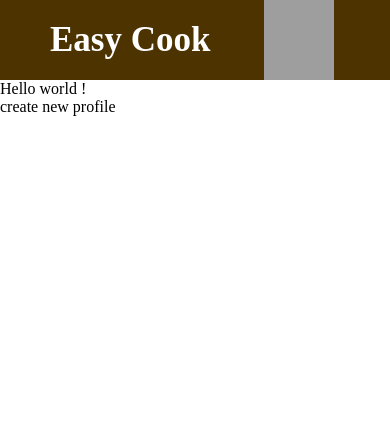
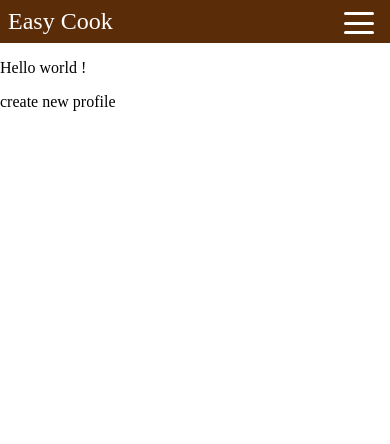
Before and after one commit to mbalon/easycook, a Django app: page /user/new-profile/ in a window 390 px wide. Shown: the top 444 px of the page. Run offline with Django 4.2, Linux system fonts and the light colour scheme; grey boxes are pictures that could not be loaded.

Commit message:
make responsive navbar to main page

```diff
--- a/static/css/styles.css
+++ b/static/css/styles.css
@@ -1,69 +1,95 @@
 *{
-    padding: 0;
-    margin: 0;
-    text-decoration: none;
-    list-style: none;
     box-sizing: border-box;
 }
 
 body{
     font-family: montserrat;
+    margin: 0;
+    padding: 0;
 }
 
-nav{
-    background: #4D3300;
-    height: 80px;
-    width: 100%;
+.navbar {
+    display: flex;
+    justify-content: space-between;
+    align-items: center;
+    background-color: #5b2c08;
+    color: white;
 }
 
-label.logo{
-    color: white;
-    font-size: 35px;
-    line-height: 80px;
-    padding: 0 50px;
-    font-weight: bold;
-    vertical-align: top;
+.brand-title{
+    font-size: 1.5rem;
+    margin: .5rem;
 }
 
-nav-ul{
-    float: right;
-    margin-right: 20px;
+.navbar-links ul {
+    margin: 0;
+    padding: 0;
+    display: flex;
 }
 
-nav ul li{
-    display: inline-block;
-    line-height: 60px;
-    margin: 0 5px;
+.navbar-links li{
+    list-style: none;
 }
 
-nav ul li a{
+.navbar-links li a{
+    text-decoration: none;
     color: white;
-    font-size: 17px;
-    padding: 7px 13px;
-    border-radius: 3px;
-    text-transform: uppercase;
+    padding: 1rem;
+    display: block;
 }
 
-a.active,a:hover{
-    background: #EAF277
-     transition: .5s;
+.navbar-links li:hover {
+    background-color: #815b3b;
 }
 
-.drop_menu_btn{
-    font-size: 30px;
-    float: right;
-    line-height: 60px;
-    margin-right: 20px;
-    cursor: pointer;
+.toggle-button{
+    position: absolute;
+    top: .75rem;
+    right: 1rem;
+    display: none;
+    flex-direction: column;
+    justify-content: space-between;
+    width: 30px;
+    height: 22px;
 }
 
-.right {
-  float: right;
-  padding: 10px;
+
+.toggle-button .bar {
+    height: 3px;
+    width: 100%;
+    background-color: white;
+    border-radius: 10px;
 }
 
-.clearfix::after {
-  content: "";
-  clear: both;
-  display: table;
+@media (max-width: 600px) {
+    .toggle-button {
+        display: flex;
+    }
+
+    .navbar-links {
+        display: none;
+        width: 100%;
+    }
+
+    .navbar {
+        flex-direction: column;
+        align-items: flex-start;
+    }
+
+    .navbar-links ul {
+        flex-direction: column;
+        width: 100%;
+    }
+
+    .navbar-links li {
+        text-align: center;
+    }
+
+    .navbar-links li a {
+        padding: .5rem 1rem;
+    }
+
+    .navbar-links.active {
+        display: flex;
+    }
 }
--- /dev/null
+++ b/static/script.js
@@ -0,0 +1,6 @@
+const toggleButton = document.getElementsByClassName('toggle-button')[0]
+const navbarLinks = document.getElementsByClassName('navbar-links')[0]
+
+toggleButton.addEventListener("click", () => {
+    navbarLinks.classList.toggle("active")
+})
--- a/templates/base.html
+++ b/templates/base.html
@@ -9,22 +9,30 @@
         <meta name="viewport" content="width=device-width, initial-scale=1.0">
         <title>{% block title %}{% endblock title %}</title>
         <link rel="stylesheet" type="text/css" href="{% static 'css/styles.css' %}"  />
+        <script src="{% static 'script.js'%}" defer></script>
     </head>
 
 
 
     <body>
-    <nav>
-        <label class="logo">Easy Cook</label>
-        <input type="image" id="drop_menu" name="drop_menu" src="{% static 'assets/icons/1046747.png' %}" width="70" height="80" alt="text">
+    <nav class="navbar">
+        <div class="brand-title">Easy Cook</div>
+        <a href="#" class="toggle-button">
+            <span class="bar"></span>
+            <span class="bar"></span>
+            <span class="bar"></span>
+        </a>
+        <div class="navbar-links">
             <ul>
                 <li><a class="active" href="#">Home</a></li>
                 <li><a href="#">About</a></li>
                 <li><a href="#">Sign up</a></li>
                 <li><a href="#">Sign in</a></li>
             </ul>
+        </div>
+        <!-- <input type="image" class="drop_menu_btn right" src="{% static 'assets/icons/1046747.png' %}" width="55" height="60" alt="text"> -->
+    </nav>
 
-    </nav>
     <p> Hello world !</p>
     {% block content %}
     {% endblock %}
```
Also changed, not shown: manage.py (added, +22 -0 lines). Lines whose indentation alone changed are shown as unchanged.
